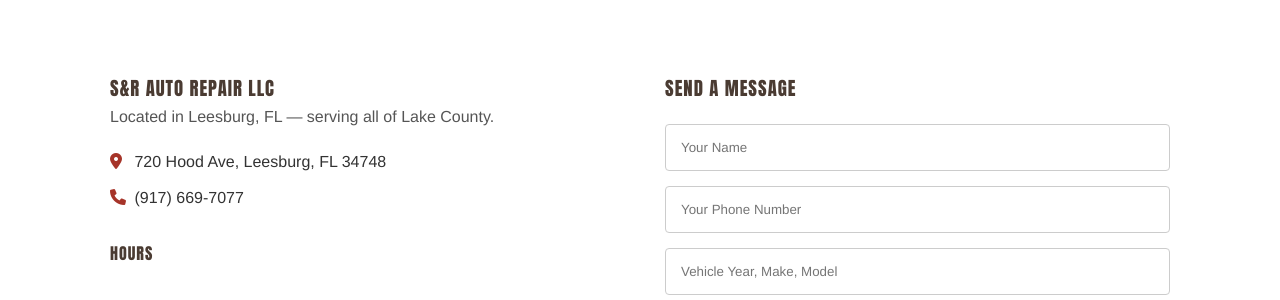
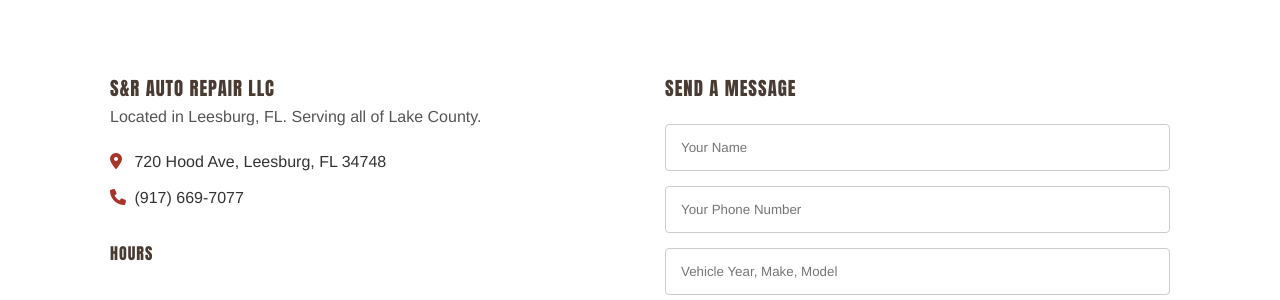
Before and after one commit to JamesBrownR/S-R-Auto-Repair, a Jekyll site: the page built from contact/index.html, in a window 1280 px wide and 900 px high. Shown: the part 423-723 px from the top of the window. Built offline with Jekyll 4.4.1, drawn with Linux system fonts in a browser that asks for light colours.

Commit message:
Update index.html

```diff
--- a/contact/index.html
+++ b/contact/index.html
@@ -17,7 +17,7 @@
 
             <div class="contact-info">
                 <h3>S&R Auto Repair LLC</h3>
-                <p style="margin-bottom: 20px; color: #555;">Located in Leesburg, FL — serving all of Lake County.</p>
+                <p style="margin-bottom: 20px; color: #555;">Located in Leesburg, FL. Serving all of Lake County.</p>
 
                 <p style="margin-bottom: 10px;">
                     <i class="fas fa-map-marker-alt" style="color:var(--primary-red); width:20px;"></i>
```
